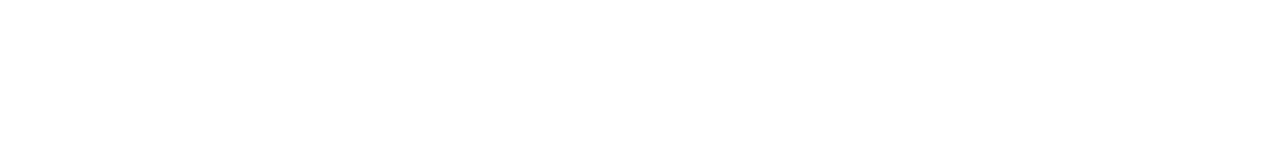
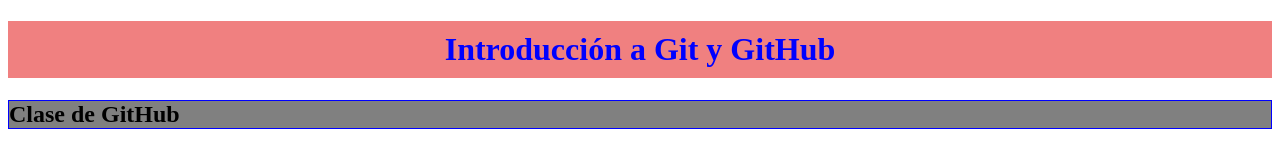
Before and after one commit to BarbieriBeatriz/MiPrimerRepo, a plain HTML site: page index.html in a window 1280 px wide. Drawn offline with Linux system fonts and the light colour scheme.

Commit message:
Cambios en HTLM y CSS

```diff
--- a/CSS/stylo.css
+++ b/CSS/stylo.css
@@ -0,0 +1,11 @@
+h1{
+    color: blue;
+    background-color: lightcoral;
+    padding: 10px;
+    text-align: center;
+}
+h2{
+   border: 1px solid blue;
+   background-color: gray;
+
+}
--- a/index.html
+++ b/index.html
@@ -7,6 +7,7 @@
     <title>Introducciion a GIT</title>
 </head>
 <body>
-
+    <h1>Introducción a Git y GitHub</h1>
+    <h2>Clase de GitHub</h2>
 </body>
 </html>
```
